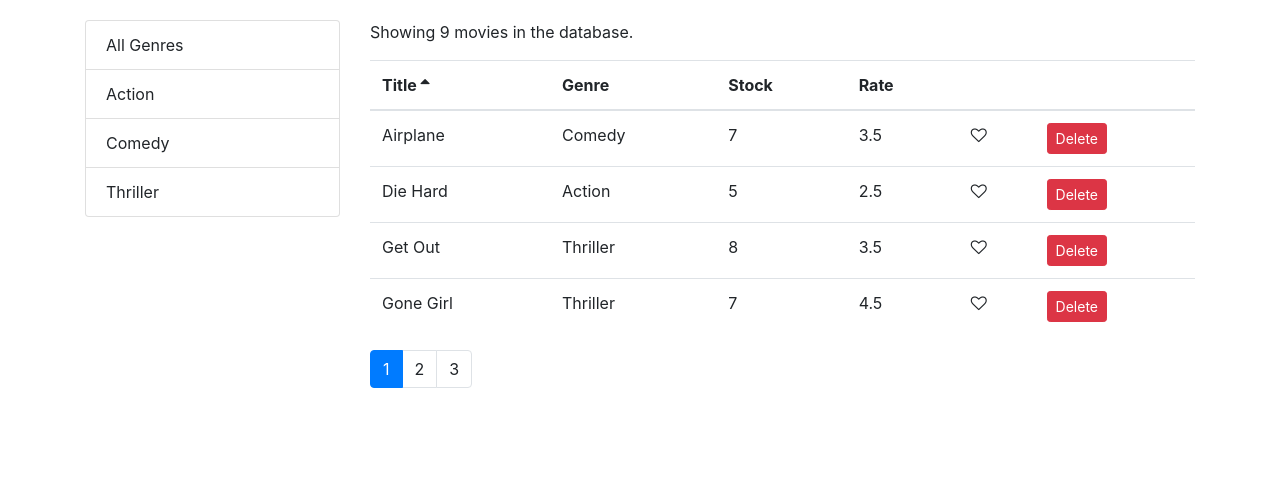
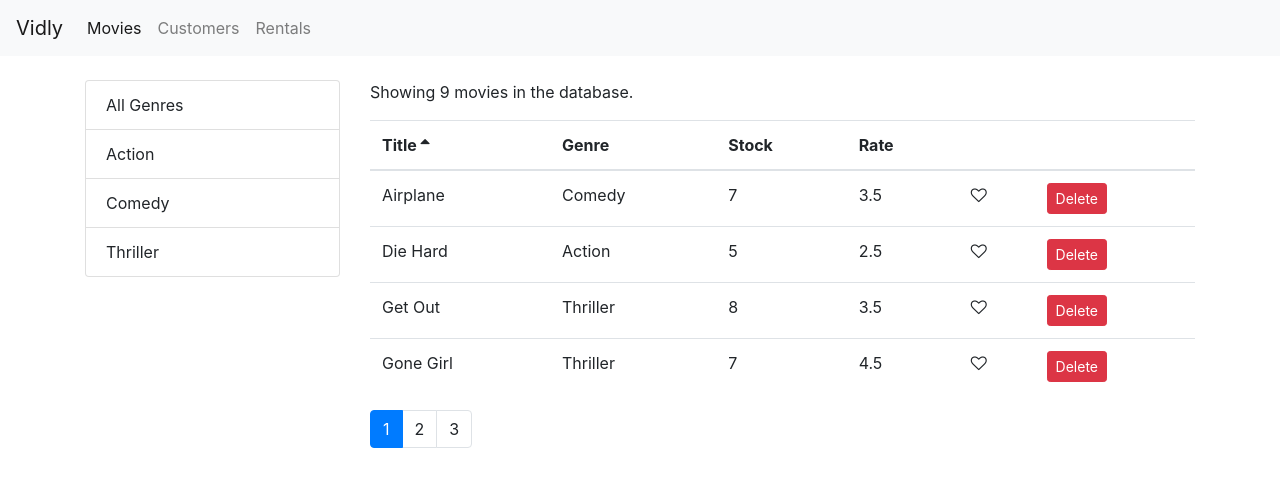
Before and after one commit to dar-levy/vidly, a React (Create React App) app: page /movies/5b21ca3eeb7f6fbccd471816 in a window 1280 px wide. Shown: the top 486 px of the page. Built offline with nearby package versions, Linux system fonts and the light colour scheme.

Commit message:
Create Customers & Rentals components

```diff
--- a/package.json
+++ b/package.json
@@ -9,6 +9,7 @@
     "prop-types": "^15.6.2",
     "react": "^16.4.1",
     "react-dom": "^16.4.1",
+    "react-router-dom": "^4.3.1",
     "react-scripts": "1.1.4"
   },
   "scripts": {
--- a/src/App.js
+++ b/src/App.js
@@ -1,3 +1,4 @@
+import NavBar from "./components/common/navbar";
 import React, { Component } from "react";
 import Movies from "./components/movies";
 import "./App.css";
@@ -5,9 +6,12 @@
 class App extends Component {
   render() {
     return (
-      <main className="container">
-        <Movies />
-      </main>
+      <React.Fragment>
+        <NavBar />
+        <main className="container">
+          <Movies />
+        </main>
+      </React.Fragment>
     );
   }
 }
--- /dev/null
+++ b/src/components/common/navbar.jsx
@@ -0,0 +1,37 @@
+import React from "react";
+
+const NavBar = () => {
+  return (
+    <nav className="navbar navbar-expand-lg navbar-light bg-light mb-4">
+      <a className="navbar-brand" href="#">
+        Vidly
+      </a>
+      <button
+        className="navbar-toggler"
+        type="button"
+        data-toggle="collapse"
+        data-target="#navbarNavAltMarkup"
+        aria-controls="navbarNavAltMarkup"
+        aria-expanded="false"
+        aria-label="Toggle navigation"
+      >
+        <span className="navbar-toggler-icon"></span>
+      </button>
+      <div className="collapse navbar-collapse" id="navbarNavAltMarkup">
+        <div className="navbar-nav">
+          <a className="nav-item nav-link active" href="#">
+            Movies <span className="sr-only">(current)</span>
+          </a>
+          <a className="nav-item nav-link" href="#">
+            Customers
+          </a>
+          <a className="nav-item nav-link" href="#">
+            Rentals
+          </a>
+        </div>
+      </div>
+    </nav>
+  );
+};
+
+export default NavBar;
--- a/src/index.css
+++ b/src/index.css
@@ -1,6 +1,6 @@
 body {
   margin: 0;
-  padding: 20px 0 0 0;
+  padding: 0;
   font-family: sans-serif;
 }
 
```
Also changed, not shown: src/components/customers.jsx (added, +7 -0 lines), src/components/movies.jsx (+10 -9 lines), src/components/rentals.jsx (added, +7 -0 lines), 1 other file (tests, documents, lock files or other folders).
